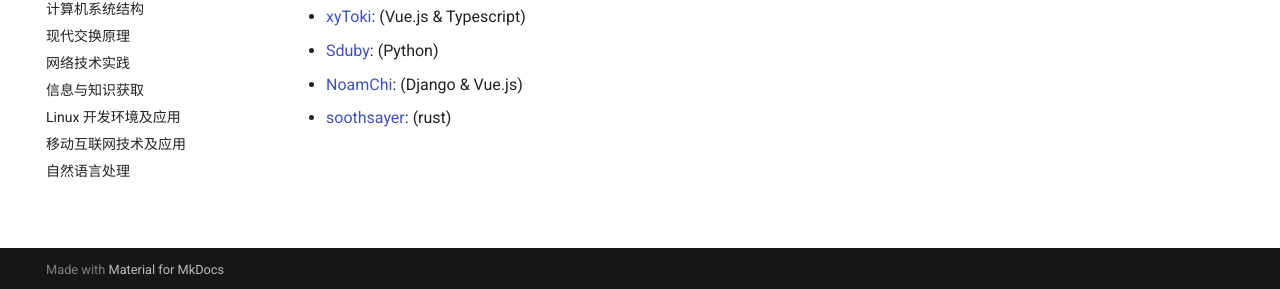
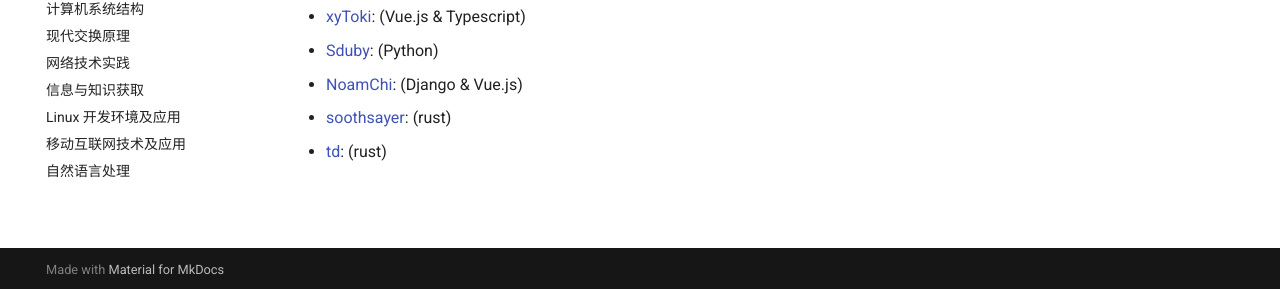
Before and after one commit to brupst/awesome-bupt-scs, an MkDocs documentation site: the page built from projects/Program-Practice.md, in a window 1280 px wide. Shown: the part 608-897 px from the top of the page. Built offline with MkDocs 1.6.1 and Material for MkDocs 9.7.7, drawn with Linux system fonts in a browser that asks for light colours; comment, search, counter and statistics services are not loaded.

Commit message:
Update Program-Practice.md (#89)

```diff
--- a/projects/Program-Practice.md
+++ b/projects/Program-Practice.md
@@ -18,3 +18,4 @@
 * [Sduby](https://github.com/Sduby22/PP_hw): (Python)
 * [NoamChi](https://github.com/PopChicken/lab.dsl-chatbot): (Django & Vue.js)
 * [soothsayer](https://github.com/Adam-Teng/robot-dsl): (rust)
+* [td](https://github.com/tangdouer1005/customer-service-robot): (rust)
```
